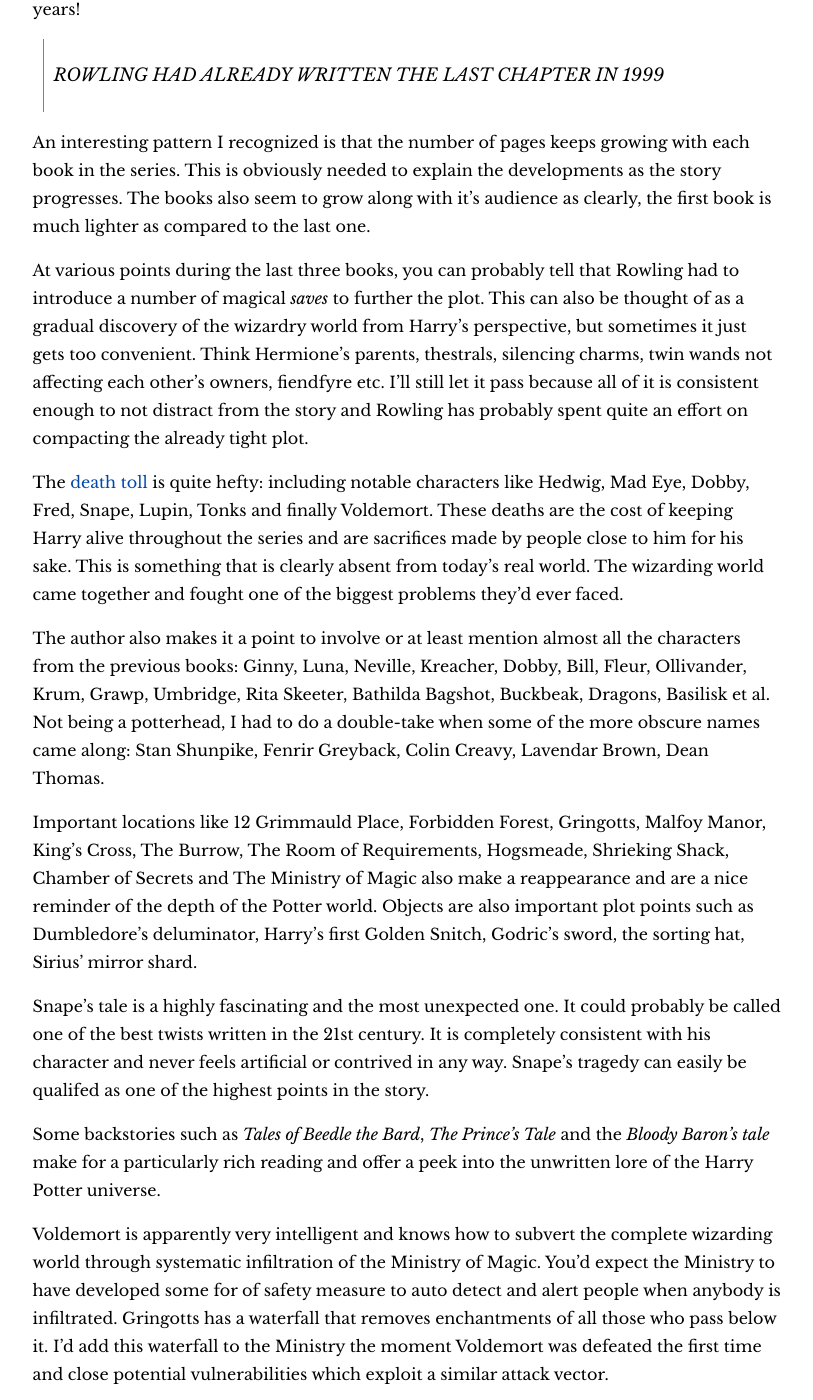
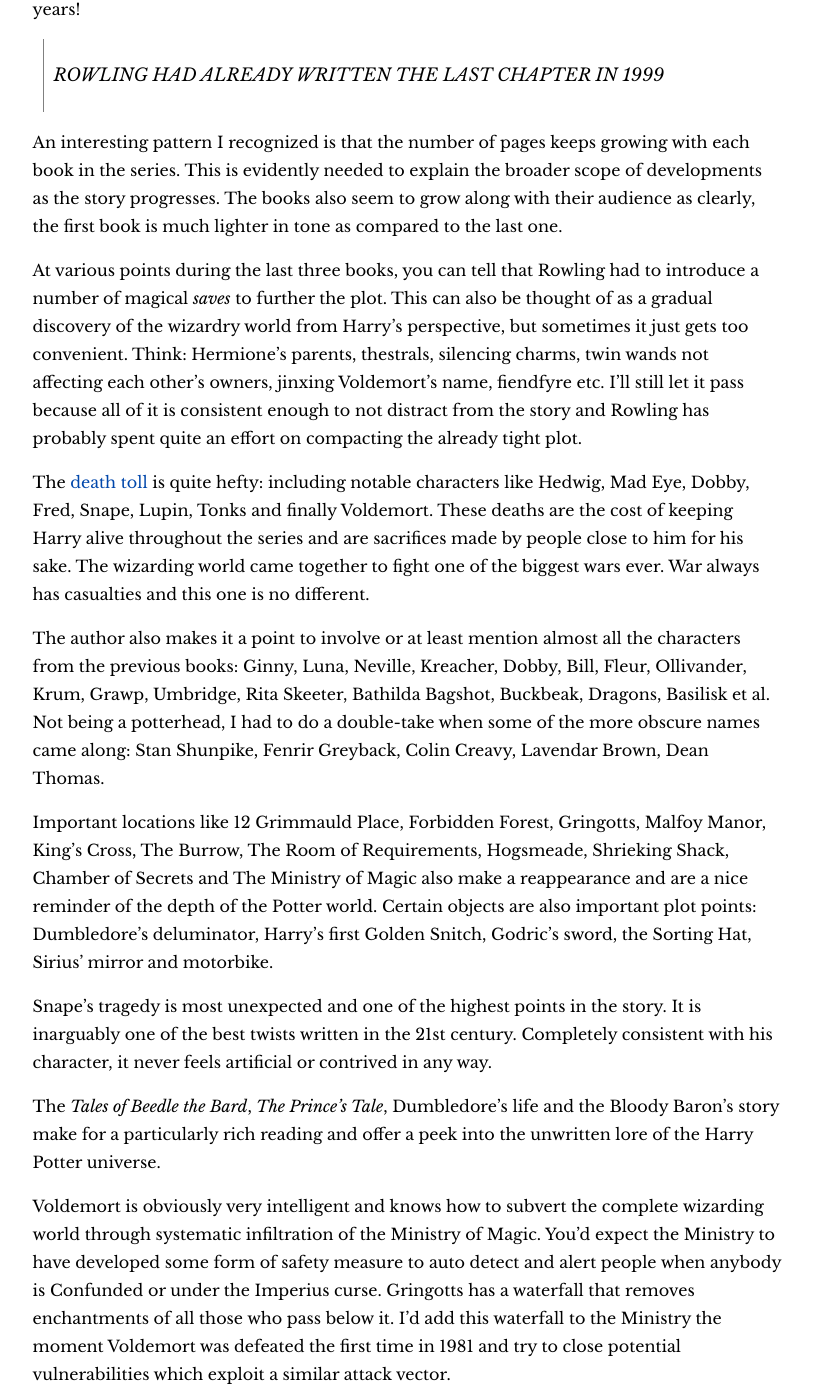
Before and after one commit to satyanash/satyanash.github.io, a Jekyll site: the page built from _posts/2015-12-16-book-review-harry-potter-and-the-deathly-hallows-2007.markdown, in a window 1280 px wide and 1400 px high, scrolled down 706 px. Shown: the whole window, without its empty margins (333-1146 px from the left). Built offline with Jekyll 4.4.1, drawn with Linux system fonts in a browser that asks for light colours; some of the changed text lies outside the part shown.

Commit message:
finish HP7 book review

```diff
--- a/_posts/2015-12-16-book-review-harry-potter-and-the-deathly-hallows-2007.markdown
+++ b/_posts/2015-12-16-book-review-harry-potter-and-the-deathly-hallows-2007.markdown
@@ -16,48 +16,48 @@
 > ROWLING HAD ALREADY WRITTEN THE LAST CHAPTER IN 1999
 
 An interesting pattern I recognized is that the number of pages keeps growing with each book in the series.
-This is obviously needed to explain the developments as the story progresses.
-The books also seem to grow along with it's audience as clearly, the first book is much lighter as compared to the last one.
+This is evidently needed to explain the broader scope of developments as the story progresses.
+The books also seem to grow along with their audience as clearly, the first book is much lighter in tone as compared to the last one.
 
-At various points during the last three books, you can probably tell that Rowling had to introduce a number of magical *saves* to further the plot.
+At various points during the last three books, you can tell that Rowling had to introduce a number of magical *saves* to further the plot.
 This can also be thought of as a gradual discovery of the wizardry world from Harry's perspective, but sometimes it just gets too convenient.
-Think Hermione's parents, thestrals, silencing charms, twin wands not affecting each other's owners, fiendfyre etc.
+Think: Hermione's parents, thestrals, silencing charms, twin wands not affecting each other's owners, jinxing Voldemort's name, fiendfyre etc.
 I'll still let it pass because all of it is consistent enough to not distract from the story and Rowling has probably spent quite an effort on compacting the already tight plot.
 
 The [death toll](http://harrypotter.wikia.com/wiki/List_of_deaths#Harry_Potter_and_the_Deathly_Hallows) is quite hefty: including notable characters like Hedwig, Mad Eye, Dobby, Fred, Snape, Lupin, Tonks and finally Voldemort.
 These deaths are the cost of keeping Harry alive throughout the series and are sacrifices made by people close to him for his sake.
-This is something that is clearly absent from today's real world.
-The wizarding world came together and fought one of the biggest problems they'd ever faced.
+The wizarding world came together to fight one of the biggest wars ever.
+War always has casualties and this one is no different.
 
 The author also makes it a point to involve or at least mention almost all the characters from the previous books: Ginny, Luna, Neville, Kreacher, Dobby, Bill, Fleur, Ollivander, Krum, Grawp, Umbridge, Rita Skeeter, Bathilda Bagshot, Buckbeak, Dragons, Basilisk et al.
 Not being a potterhead, I had to do a double-take when some of the more obscure names came along: Stan Shunpike, Fenrir Greyback, Colin Creavy, Lavendar Brown, Dean Thomas.
 
 Important locations like 12 Grimmauld Place, Forbidden Forest, Gringotts, Malfoy Manor, King's Cross, The Burrow, The Room of Requirements, Hogsmeade, Shrieking Shack, Chamber of Secrets and The Ministry of Magic also make a reappearance and are a nice reminder of the depth of the Potter world.
-Objects are also important plot points such as Dumbledore's deluminator, Harry's first Golden Snitch, Godric's sword, the sorting hat, Sirius' mirror shard.
+Certain objects are also important plot points: Dumbledore's deluminator, Harry's first Golden Snitch, Godric's sword, the Sorting Hat, Sirius' mirror and motorbike.
 
-Snape's tale is a highly fascinating and the most unexpected one.
-It could probably be called one of the best twists written in the 21st century.
-It is completely consistent with his character and never feels artificial or contrived in any way.
-Snape's tragedy can easily be qualifed as one of the highest points in the story.
+Snape's tragedy is most unexpected and one of the highest points in the story.
+It is inarguably one of the best twists written in the 21st century.
+Completely consistent with his character, it never feels artificial or contrived in any way.
 
-Some backstories such as *Tales of Beedle the Bard*, *The Prince's Tale* and the *Bloody Baron's tale* make for a particularly rich reading and offer a peek into the unwritten lore of the Harry Potter universe.
+The *Tales of Beedle the Bard*, *The Prince's Tale*, Dumbledore's life and the Bloody Baron's story make for a particularly rich reading and offer a peek into the unwritten lore of the Harry Potter universe.
 
-Voldemort is apparently very intelligent and knows how to subvert the complete wizarding world through systematic infiltration of the Ministry of Magic.
-You'd expect the Ministry to have developed some for of safety measure to auto detect and alert people when anybody is infiltrated.
+Voldemort is obviously very intelligent and knows how to subvert the complete wizarding world through systematic infiltration of the Ministry of Magic.
+You'd expect the Ministry to have developed some form of safety measure to auto detect and alert people when anybody is Confunded or under the Imperius curse.
 Gringotts has a waterfall that removes enchantments of all those who pass below it.
-I'd add this waterfall to the Ministry the moment Voldemort was defeated the first time and close potential vulnerabilities which exploit a similar attack vector.
+I'd add this waterfall to the Ministry the moment Voldemort was defeated the first time in 1981 and try to close potential vulnerabilities which exploit a similar attack vector.
 
 Gringotts, the bank is much better protected compared to the Ministry which clearly shows that wizards love their wealth much more than their management and administration.
-The presence of various shops and disproportionate amount of wealth in the wizarding world also shows that they've still not managed to escape the harmful effects of capitalism.
-Common examples of a capitalist sociey are: the Weasleys starting their own venture, various shops selling magical goods and books on a for-profit basis, existence of a bank with special and general purpose vaults.
+You'd expect more protection when you have large scale pacts like the *International Statute of Wizarding Secrecy* in effect.
+The presence of various shops, black markets and uneven distribution of wealth in the wizarding world also shows that they've still not managed to escape the harmful effects of capitalism.
+Common indications of a capitalist sociey are: the Weasleys starting their own venture, various shops selling magical goods and books on a for-profit basis, existence of a bank with special and general purpose vaults.
 
 > WIZARDS ARE STILL STRUGGLING WITH CAPITALISM
 
 Rowling also really needs to create some sort of guideline defining the rules of the magical world, a framework within which all the magic in the world operates.
 There obviously are various mentions of laws, rules and exceptions throughout the series but none are covered in detail and seem mostly ornamental in nature.
 
-I've heard that some of the fan fiction is reall well done and I'm excited to further explore the fan-made Potterverse.
-I specifically look forward to sci-fi based magic concepts, Harry Potter and the [Methods of Raionality](http://hpmor.com/), handling global climate change using magic skills, other schools around the world, the internet coupled with magic and other fascinating ideas.
+I've heard that some of the fan fiction is really well done and I'm excited to further explore the fan-made Potterverse.
+I specifically look forward to some proper definition of the workings of the magic, Harry Potter and the [Methods of Rationality](http://hpmor.com/), handling global climate change using magic, other wizarding schools around the world, the internet coupled with magic and other fascinating ideas.
 I can also finally go and be disappointed by the movies.
 
 Rating: 5/5 ( Very Good)
```
